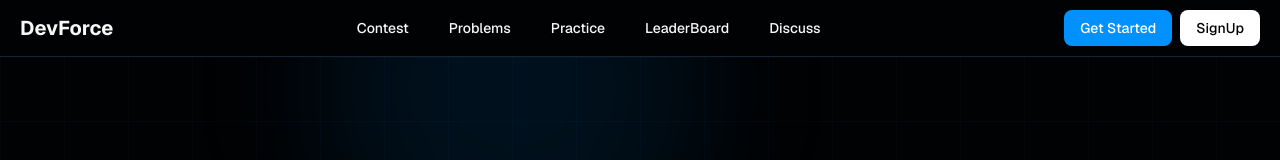
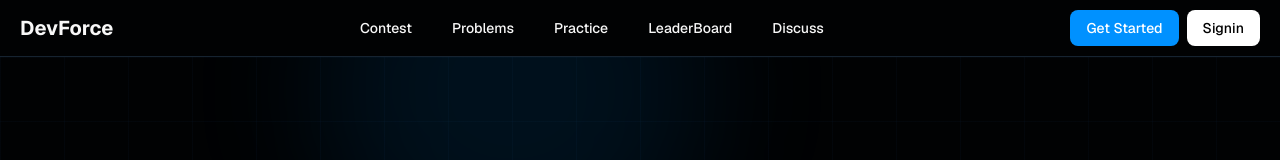
Before and after one commit to ManishDevHub/devforces-fontend, a Next.js app: page / in a window 1280 px wide. Shown: the top 160 px of the page. Built offline with nearby package versions, Linux system fonts and the light colour scheme.

Commit message:
button add to sign and more text

```diff
--- a/src/app/globals.css
+++ b/src/app/globals.css
@@ -1,7 +1,6 @@
 @import "tailwindcss";
 @import "tw-animate-css";
-@tailwind base;
-@tailwind components;
+
 @tailwind utilities;
 
 @custom-variant dark (&:is(.dark *));
--- a/src/app/page.tsx
+++ b/src/app/page.tsx
@@ -2,7 +2,7 @@ import ContestSection from '@/components/contests-section'
 import CtaSection from '@/components/cta-section'
 import DiscussSection from '@/components/discuss-section'
 import FeatureSection from '@/components/feature-section'
-import FooterSection, { Footer } from '@/components/footer-section'
+import  { Footer } from '@/components/footer-section'
 import LeaderboardSection from '@/components/leaderboard-section'
 import Navbar from '@/components/navbar'
 import PracticeSection from '@/components/practice-section'
@@ -10,6 +10,7 @@ import ProblemSection from '@/components/problem-section'
 import StatsSection from '@/components/StatsSection'
 import { Button } from '@/components/ui/button'
 import { ArrowRight, Trophy, Users, Zap } from 'lucide-react'
+import Link from "next/link";
 import React from 'react'
 
 export default function page() {
@@ -49,7 +50,7 @@ export default function page() {
           {/* CTA Buttons */}
           <div className="mt-10 flex flex-col items-center justify-center gap-4 sm:flex-row">
             <Button size="lg" className="gap-2 bg-primary px-8 text-primary-foreground hover:bg-primary/90">
-              Get Started
+              <Link href="/register"> Get Started </Link>
               <ArrowRight className="h-4 w-4" />
             </Button>
             <Button size="lg" variant="outline" className="gap-2 border-border bg-transparent text-foreground hover:bg-secondary">
--- a/src/components/cta-section.tsx
+++ b/src/components/cta-section.tsx
@@ -28,7 +28,7 @@ export default function CtaSection() {
 
         <div className="mt-10 flex flex-col items-center justify-center gap-4 sm:flex-row">
           <Button size="lg" className="gap-2 bg-primary px-8 text-primary-foreground hover:bg-primary/90">
-            Get Started for Free
+             Let Get Started
             <ArrowRight className="h-4 w-4" />
           </Button>
           <Button size="lg" variant="outline" className="gap-2 border-border bg-transparent text-foreground hover:bg-secondary">
--- a/src/components/discuss-section.tsx
+++ b/src/components/discuss-section.tsx
@@ -1,5 +1,5 @@
 import { ArrowRight, Badge, Clock, Eye, MessageSquare, Pin, ThumbsUp, TrendingUp } from 'lucide-react'
-import React from 'react'
+
 import { Button } from './ui/button'
 
 export default function DiscussSection() {
@@ -72,6 +72,8 @@ const trendingTags = [
   { name: "Microservices", count: 654 },
   { name: "Docker", count: 543 },
 ]
+
+
   return (
     <div>
          <section id="discuss" className="border-b border-border py-20 lg:py-28">
--- a/src/components/navbar.tsx
+++ b/src/components/navbar.tsx
@@ -17,8 +17,10 @@ export default function Navbar() {
 
             </div>
             <div className="flex items-center gap-2">
-                <Button className="flex items-center gap-5" variant="default" > Get Started</Button>
-                  <Button className="flex items-center gap-2 "variant="sign"> SignUp</Button>
+                <Button className="flex items-center gap-5" variant="default" >
+                  <Link href="/register"> Get Started </Link> </Button>
+                  <Button className="flex items-center gap-2 "variant="sign">
+                    <Link href="/login"> Signin</Link> </Button>
             </div>
 
         </div>
--- a/src/components/ui/button.tsx
+++ b/src/components/ui/button.tsx
@@ -19,7 +19,7 @@ const buttonVariants = cva(
         ghost:
           "hover:bg-accent hover:text-accent-foreground dark:hover:bg-accent/50",
         link: "text-primary underline-offset-4 hover:underline",
-        sign: "text-primary bg-white text-black "
+        sign: "text-primary bg-white text-black  "
       },
       size: {
         default: "h-9 px-4 py-2 has-[>svg]:px-3",
```
